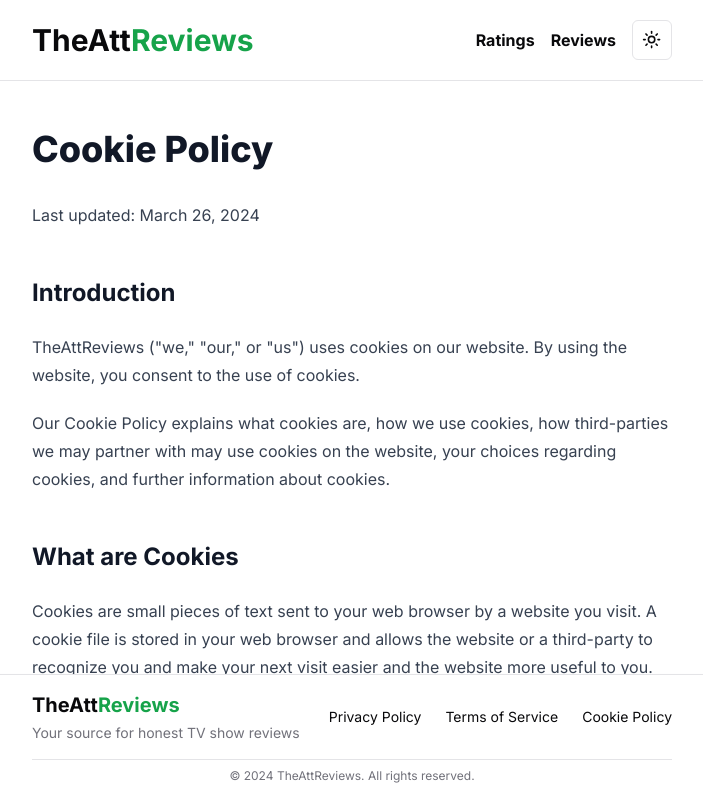
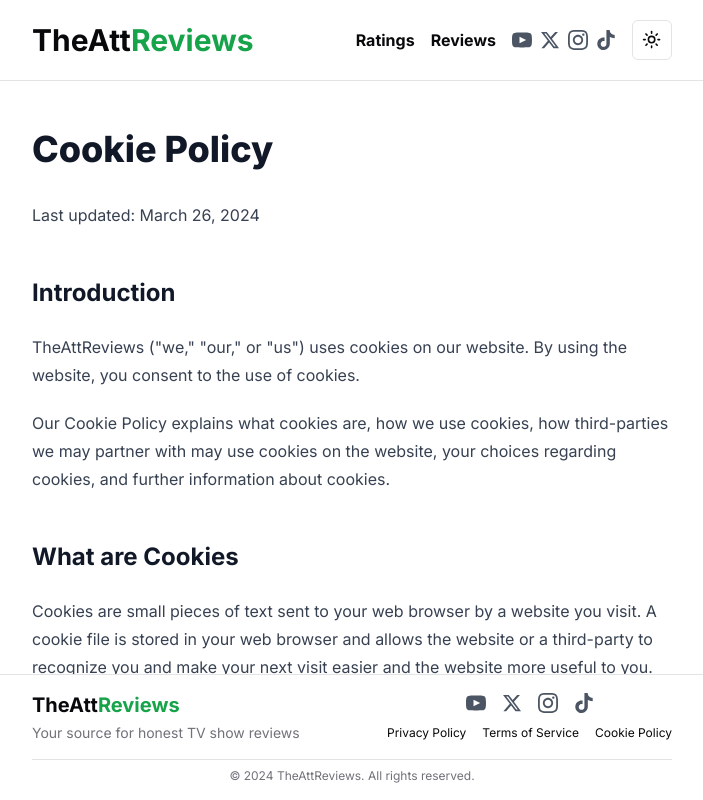
Before and after one commit to timmayy54/the-att-website, a Next.js app: page /cookie-policy in a window 1280 px wide. Shown: the top 800 px of the page, without its empty margins (288-991 px from the left). Built offline with nearby package versions, Linux system fonts and the light colour scheme; no server answers.

Commit message:
Add social media icons to navbar and footer

```diff
--- a/app/components/Footer.tsx
+++ b/app/components/Footer.tsx
@@ -1,6 +1,45 @@
 import Link from "next/link";
 
 export default function Footer() {
+  const socialLinks = [
+    {
+      name: "YouTube",
+      url: "https://www.youtube.com/@TheAttReviews/shorts",
+      icon: (
+        <svg xmlns="http://www.w3.org/2000/svg" viewBox="0 0 24 24" fill="currentColor" className="w-5 h-5">
+          <path d="M19.615 3.184c-3.604-.246-11.631-.245-15.23 0-3.897.266-4.356 2.62-4.385 8.816.029 6.185.484 8.549 4.385 8.816 3.6.245 11.626.246 15.23 0 3.897-.266 4.356-2.62 4.385-8.816-.029-6.185-.484-8.549-4.385-8.816zm-10.615 12.816v-8l8 3.993-8 4.007z" />
+        </svg>
+      ),
+    },
+    {
+      name: "X / Twitter",
+      url: "https://x.com/TheAttReviews",
+      icon: (
+        <svg xmlns="http://www.w3.org/2000/svg" viewBox="0 0 24 24" fill="currentColor" className="w-5 h-5">
+          <path d="M18.244 2.25h3.308l-7.227 8.26 8.502 11.24H16.17l-5.214-6.817L4.99 21.75H1.68l7.73-8.835L1.254 2.25H8.08l4.713 6.231zm-1.161 17.52h1.833L7.084 4.126H5.117z" />
+        </svg>
+      ),
+    },
+    {
+      name: "Instagram",
+      url: "https://www.instagram.com/theattreviews/",
+      icon: (
+        <svg xmlns="http://www.w3.org/2000/svg" viewBox="0 0 24 24" fill="currentColor" className="w-5 h-5">
+          <path d="M12 2.163c3.204 0 3.584.012 4.85.07 3.252.148 4.771 1.691 4.919 4.919.058 1.265.069 1.645.069 4.849 0 3.205-.012 3.584-.069 4.849-.149 3.225-1.664 4.771-4.919 4.919-1.266.058-1.644.07-4.85.07-3.204 0-3.584-.012-4.849-.07-3.26-.149-4.771-1.699-4.919-4.92-.058-1.265-.07-1.644-.07-4.849 0-3.204.013-3.583.07-4.849.149-3.227 1.664-4.771 4.919-4.919 1.266-.057 1.645-.069 4.849-.069zm0-2.163c-3.259 0-3.667.014-4.947.072-4.358.2-6.78 2.618-6.98 6.98-.059 1.281-.073 1.689-.073 4.948 0 3.259.014 3.668.072 4.948.2 4.358 2.618 6.78 6.98 6.98 1.281.058 1.689.072 4.948.072 3.259 0 3.668-.014 4.948-.072 4.354-.2 6.782-2.618 6.979-6.98.059-1.28.073-1.689.073-4.948 0-3.259-.014-3.667-.072-4.947-.196-4.354-2.617-6.78-6.979-6.98-1.281-.059-1.69-.073-4.949-.073zm0 5.838c-3.403 0-6.162 2.759-6.162 6.162s2.759 6.163 6.162 6.163 6.162-2.759 6.162-6.163c0-3.403-2.759-6.162-6.162-6.162zm0 10.162c-2.209 0-4-1.79-4-4 0-2.209 1.791-4 4-4s4 1.791 4 4c0 2.21-1.791 4-4 4zm6.406-11.845c-.796 0-1.441.645-1.441 1.44s.645 1.44 1.441 1.44c.795 0 1.439-.645 1.439-1.44s-.644-1.44-1.439-1.44z" />
+        </svg>
+      ),
+    },
+    {
+      name: "TikTok",
+      url: "https://www.tiktok.com/@theattreviews",
+      icon: (
+        <svg xmlns="http://www.w3.org/2000/svg" viewBox="0 0 24 24" fill="currentColor" className="w-5 h-5">
+          <path d="M12.525.02c1.31-.02 2.61-.01 3.91-.02.08 1.53.63 3.09 1.75 4.17 1.12 1.11 2.7 1.62 4.24 1.79v4.03c-1.44-.05-2.89-.35-4.2-.97-.57-.26-1.1-.59-1.62-.93-.01 2.92.01 5.84-.02 8.75-.08 1.4-.54 2.79-1.35 3.94-1.31 1.92-3.58 3.17-5.91 3.21-1.43.08-2.86-.31-4.08-1.03-2.02-1.19-3.44-3.37-3.65-5.71-.02-.5-.03-1-.01-1.49.18-1.9 1.12-3.72 2.58-4.96 1.66-1.44 3.98-2.13 6.15-1.72.02 1.48-.04 2.96-.04 4.44-.99-.32-2.15-.23-3.02.37-.63.41-1.11 1.04-1.36 1.75-.21.51-.15 1.07-.14 1.61.24 1.64 1.82 3.02 3.5 2.87 1.12-.01 2.19-.66 2.77-1.61.19-.33.4-.67.41-1.06.1-1.79.06-3.57.07-5.36.01-4.03-.01-8.05.02-12.07z" />
+        </svg>
+      ),
+    },
+  ];
+
   return (
     <div className="max-w-2xl mx-auto px-4 py-4">
       <div className="flex flex-col md:flex-row justify-between items-center">
@@ -13,7 +52,25 @@
           </p>
         </div>
 
-        <div className="flex flex-col space-y-2 md:flex-row md:space-y-0 md:space-x-6 text-sm">
+        <div className="flex flex-col items-center space-y-3">
+          {/* Social Media Icons */}
+          <div className="flex space-x-4">
+            {socialLinks.map((link) => (
+              <a
+                key={link.name}
+                href={link.url}
+                target="_blank"
+                rel="noopener noreferrer"
+                aria-label={link.name}
+                className="text-gray-600 hover:text-primary dark:text-gray-400 dark:hover:text-primary transition-colors"
+              >
+                {link.icon}
+              </a>
+            ))}
+          </div>
+
+          {/* Policy Links - Made Smaller */}
+          <div className="flex space-x-4 text-xs">
             <Link href="/privacy-policy" className="hover:text-primary transition-colors">
               Privacy Policy
             </Link>
@@ -25,6 +82,7 @@
             </Link>
           </div>
         </div>
+      </div>
 
       <div className="mt-4 pt-2 border-t border-border text-center text-xs text-muted-foreground">
         <p>© {new Date().getFullYear()} TheAttReviews. All rights reserved.</p>
--- a/app/components/Navbar.tsx
+++ b/app/components/Navbar.tsx
@@ -3,6 +3,45 @@
 import UserProfile from "./UserProfile";
 
 export default function Navbar() {
+    const socialLinks = [
+        {
+            name: "YouTube",
+            url: "https://www.youtube.com/@TheAttReviews/shorts",
+            icon: (
+                <svg xmlns="http://www.w3.org/2000/svg" viewBox="0 0 24 24" fill="currentColor" className="w-5 h-5">
+                    <path d="M19.615 3.184c-3.604-.246-11.631-.245-15.23 0-3.897.266-4.356 2.62-4.385 8.816.029 6.185.484 8.549 4.385 8.816 3.6.245 11.626.246 15.23 0 3.897-.266 4.356-2.62 4.385-8.816-.029-6.185-.484-8.549-4.385-8.816zm-10.615 12.816v-8l8 3.993-8 4.007z" />
+                </svg>
+            ),
+        },
+        {
+            name: "X / Twitter",
+            url: "https://x.com/TheAttReviews",
+            icon: (
+                <svg xmlns="http://www.w3.org/2000/svg" viewBox="0 0 24 24" fill="currentColor" className="w-5 h-5">
+                    <path d="M18.244 2.25h3.308l-7.227 8.26 8.502 11.24H16.17l-5.214-6.817L4.99 21.75H1.68l7.73-8.835L1.254 2.25H8.08l4.713 6.231zm-1.161 17.52h1.833L7.084 4.126H5.117z" />
+                </svg>
+            ),
+        },
+        {
+            name: "Instagram",
+            url: "https://www.instagram.com/theattreviews/",
+            icon: (
+                <svg xmlns="http://www.w3.org/2000/svg" viewBox="0 0 24 24" fill="currentColor" className="w-5 h-5">
+                    <path d="M12 2.163c3.204 0 3.584.012 4.85.07 3.252.148 4.771 1.691 4.919 4.919.058 1.265.069 1.645.069 4.849 0 3.205-.012 3.584-.069 4.849-.149 3.225-1.664 4.771-4.919 4.919-1.266.058-1.644.07-4.85.07-3.204 0-3.584-.012-4.849-.07-3.26-.149-4.771-1.699-4.919-4.92-.058-1.265-.07-1.644-.07-4.849 0-3.204.013-3.583.07-4.849.149-3.227 1.664-4.771 4.919-4.919 1.266-.057 1.645-.069 4.849-.069zm0-2.163c-3.259 0-3.667.014-4.947.072-4.358.2-6.78 2.618-6.98 6.98-.059 1.281-.073 1.689-.073 4.948 0 3.259.014 3.668.072 4.948.2 4.358 2.618 6.78 6.98 6.98 1.281.058 1.689.072 4.948.072 3.259 0 3.668-.014 4.948-.072 4.354-.2 6.782-2.618 6.979-6.98.059-1.28.073-1.689.073-4.948 0-3.259-.014-3.667-.072-4.947-.196-4.354-2.617-6.78-6.979-6.98-1.281-.059-1.69-.073-4.949-.073zm0 5.838c-3.403 0-6.162 2.759-6.162 6.162s2.759 6.163 6.162 6.163 6.162-2.759 6.162-6.163c0-3.403-2.759-6.162-6.162-6.162zm0 10.162c-2.209 0-4-1.79-4-4 0-2.209 1.791-4 4-4s4 1.791 4 4c0 2.21-1.791 4-4 4zm6.406-11.845c-.796 0-1.441.645-1.441 1.44s.645 1.44 1.441 1.44c.795 0 1.439-.645 1.439-1.44s-.644-1.44-1.439-1.44z" />
+                </svg>
+            ),
+        },
+        {
+            name: "TikTok",
+            url: "https://www.tiktok.com/@theattreviews",
+            icon: (
+                <svg xmlns="http://www.w3.org/2000/svg" viewBox="0 0 24 24" fill="currentColor" className="w-5 h-5">
+                    <path d="M12.525.02c1.31-.02 2.61-.01 3.91-.02.08 1.53.63 3.09 1.75 4.17 1.12 1.11 2.7 1.62 4.24 1.79v4.03c-1.44-.05-2.89-.35-4.2-.97-.57-.26-1.1-.59-1.62-.93-.01 2.92.01 5.84-.02 8.75-.08 1.4-.54 2.79-1.35 3.94-1.31 1.92-3.58 3.17-5.91 3.21-1.43.08-2.86-.31-4.08-1.03-2.02-1.19-3.44-3.37-3.65-5.71-.02-.5-.03-1-.01-1.49.18-1.9 1.12-3.72 2.58-4.96 1.66-1.44 3.98-2.13 6.15-1.72.02 1.48-.04 2.96-.04 4.44-.99-.32-2.15-.23-3.02.37-.63.41-1.11 1.04-1.36 1.75-.21.51-.15 1.07-.14 1.61.24 1.64 1.82 3.02 3.5 2.87 1.12-.01 2.19-.66 2.77-1.61.19-.33.4-.67.41-1.06.1-1.79.06-3.57.07-5.36.01-4.03-.01-8.05.02-12.07z" />
+                </svg>
+            ),
+        },
+    ];
+
     return (
         <nav className="w-full relative flex items-center justify-between max-w-2xl mx-auto px-4 py-5">
             <Link href="/" className="font-bold text-3xl">
@@ -18,6 +57,22 @@
                     Reviews
                 </Link>
 
+                {/* Social Media Icons */}
+                <div className="hidden md:flex items-center space-x-2">
+                    {socialLinks.map((link) => (
+                        <a
+                            key={link.name}
+                            href={link.url}
+                            target="_blank"
+                            rel="noopener noreferrer"
+                            aria-label={link.name}
+                            className="text-gray-600 hover:text-primary dark:text-gray-400 dark:hover:text-primary transition-colors"
+                        >
+                            {link.icon}
+                        </a>
+                    ))}
+                </div>
+
                 <UserProfile />
 
                 <ModeToggle />
```
Lines whose indentation alone changed are shown as unchanged.
